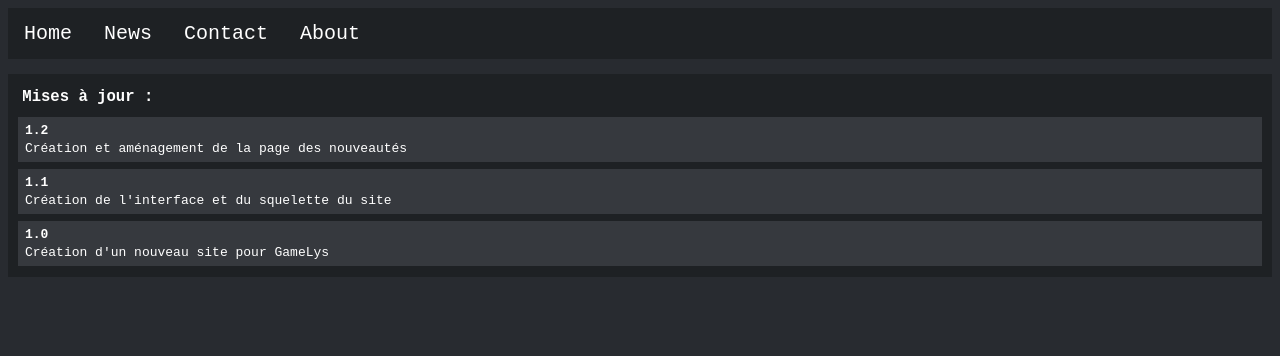
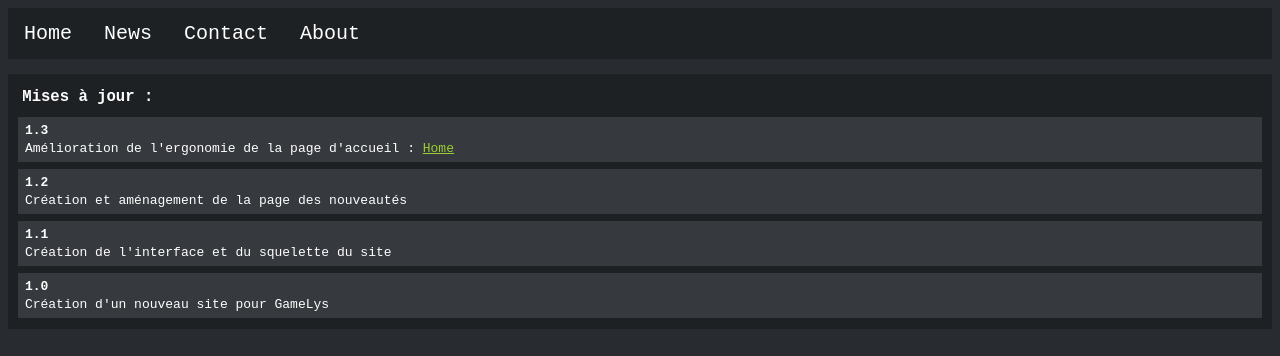
Before and after one commit to OaryTv/game-lys, a plain HTML site: page news.html in a window 1280 px wide. Drawn offline with Linux system fonts and the light colour scheme.

Commit message:
Add files via upload

```diff
--- a/news.html
+++ b/news.html
@@ -19,6 +19,10 @@
     <article class="news">
         <h1>Mises à jour :</h1>
         <article class="update">
+            <h2>1.3</h2>
+            <p>Amélioration de l'ergonomie de la page d'accueil : <a href="index.html" class="link">Home</a></p>
+        </article>
+        <article class="update">
             <h2>1.2</h2>
             <p>Création et aménagement de la page des nouveautés</p>
         </article>
--- a/style.css
+++ b/style.css
@@ -114,9 +114,13 @@ div.discord{
 }
 h1.name{
 	margin-top: 15%;
-	font-size: 50px;
+	font-size: 75px;
 }
 h2.desc{
+	margin-top: -4%;
 	background: none;
 	font-family: monospace;
 }
+a.link{
+	color: yellowgreen;
+}
```
Also changed, not shown: index.html (+1 -0 lines).
